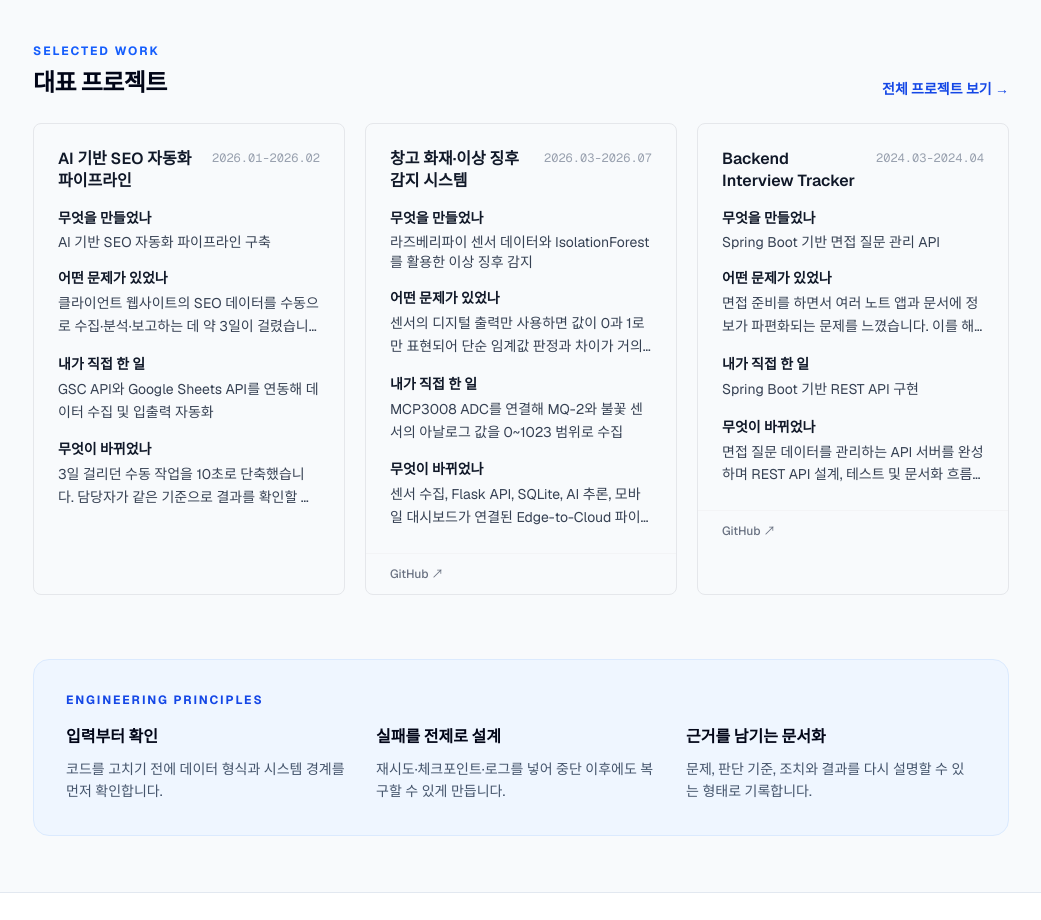
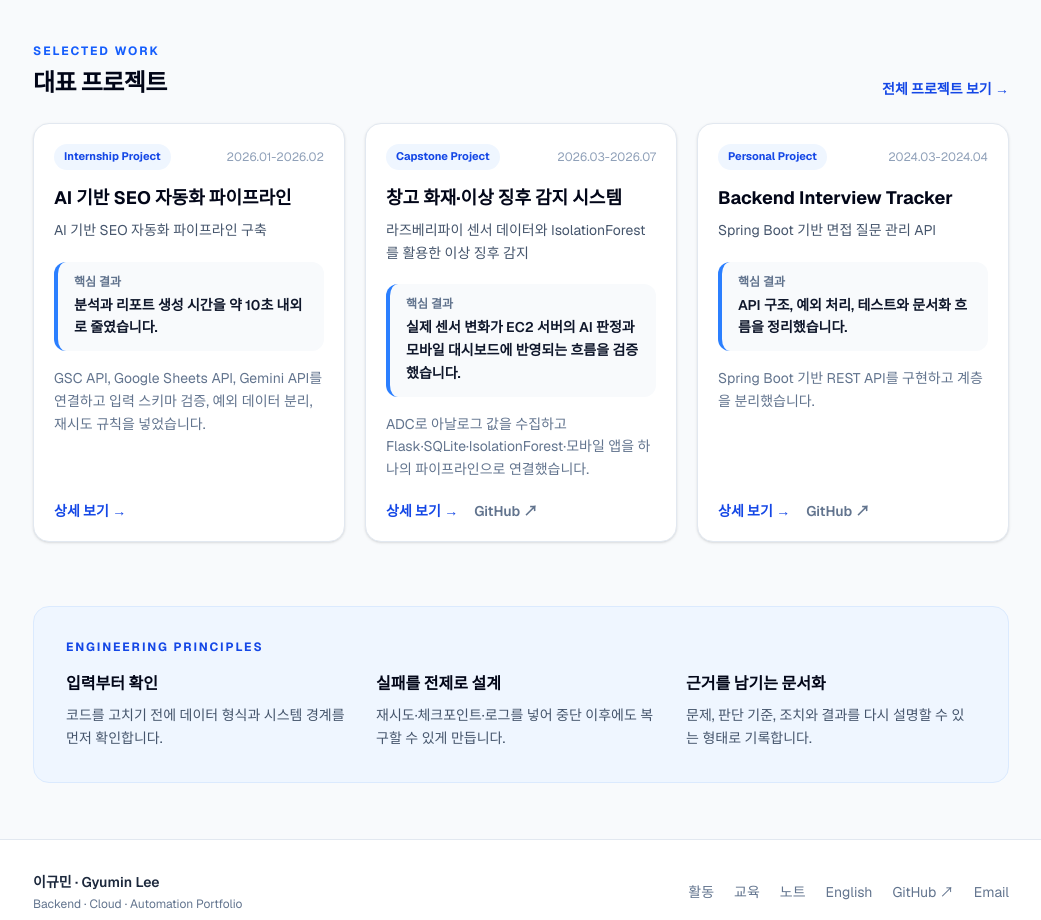
Before and after one commit to lukemin-dev/gyumin-archive, a Next.js app: page / in a window 1280 px wide. Shown: the part 1240-2160 px from the top of the page, without its empty margins (119-1160 px from the left). Built offline with nearby package versions, Linux system fonts and the light colour scheme.

Commit message:
Simplify project cards for faster scanning

```diff
--- a/src/components/ProjectCard.tsx
+++ b/src/components/ProjectCard.tsx
@@ -7,45 +7,42 @@ interface ProjectCardProps {
 
 export default function ProjectCard({ project }: ProjectCardProps) {
   return (
-    <article className="border border-gray-200 rounded-lg hover:border-gray-400 transition-colors overflow-hidden">
-      <Link href={`/projects/${project.slug}`} className="block p-6">
-        <div className="flex items-start justify-between gap-4 mb-4">
-          <h3 className="font-semibold text-gray-900 flex-1 leading-snug">
-            {project.title}
-          </h3>
-          <span className="shrink-0 text-xs font-mono text-gray-400 mt-0.5">
-            {project.period}
+    <article className="group flex h-full flex-col rounded-2xl border border-slate-200 bg-white p-5 shadow-sm transition-all hover:-translate-y-0.5 hover:border-slate-300 hover:shadow-md">
+      <div className="flex flex-col gap-2 sm:flex-row sm:items-center sm:justify-between">
+        <span className="w-fit rounded-full bg-blue-50 px-2.5 py-1 text-[11px] font-bold text-blue-700">
+          {project.type}
         </span>
+        <span className="text-xs text-slate-400">{project.period}</span>
       </div>
 
-        <div className="space-y-4 text-sm text-gray-700">
-          <div>
-            <span className="font-semibold text-gray-900 block mb-1">무엇을 만들었나</span>
-            <p>{project.theme}</p>
+      <h3 className="mt-4 text-lg font-bold leading-snug text-slate-950">
+        <Link href={`/projects/${project.slug}`} className="hover:text-blue-700">
+          {project.title}
+        </Link>
+      </h3>
+      <p className="mt-2 text-sm leading-relaxed text-slate-600">{project.theme}</p>
+
+      <div className="mt-5 rounded-xl border-l-4 border-blue-500 bg-slate-50 px-4 py-3">
+        <p className="text-xs font-semibold text-slate-500">핵심 결과</p>
+        <p className="mt-1 text-sm font-semibold leading-relaxed text-slate-900">
+          {project.shortResult || project.result}
+        </p>
       </div>
-          <div>
-            <span className="font-semibold text-gray-900 block mb-1">어떤 문제가 있었나</span>
-            <p className="line-clamp-2 leading-relaxed">{project.problem}</p>
-          </div>
-          <div>
-            <span className="font-semibold text-gray-900 block mb-1">내가 직접 한 일</span>
-            <p className="line-clamp-2 leading-relaxed">{project.myContribution[0]}</p>
-          </div>
-          <div>
-            <span className="font-semibold text-gray-900 block mb-1">무엇이 바뀌었나</span>
-            <p className="line-clamp-2 leading-relaxed">{project.result}</p>
-          </div>
-        </div>
+
+      <p className="mt-4 line-clamp-3 text-sm leading-relaxed text-slate-500">
+        {project.shortAction || project.myContribution[0]}
+      </p>
+
+      <div className="mt-auto flex flex-wrap items-center gap-4 pt-5 text-sm font-semibold">
+        <Link href={`/projects/${project.slug}`} className="text-blue-700 hover:underline">
+          상세 보기 →
         </Link>
-
-      {(project.githubUrl || project.demoUrl) && (
-        <div className="flex gap-4 border-t border-gray-100 px-6 py-3">
         {project.githubUrl && (
           <a
             href={project.githubUrl}
             target="_blank"
             rel="noopener noreferrer"
-              className="text-xs font-medium text-gray-500 hover:text-black transition-colors"
+            className="text-slate-500 hover:text-slate-950"
           >
             GitHub ↗
           </a>
@@ -55,13 +52,12 @@ export default function ProjectCard({ project }: ProjectCardProps) {
             href={project.demoUrl}
             target="_blank"
             rel="noopener noreferrer"
-              className="text-xs font-medium text-gray-500 hover:text-black transition-colors"
+            className="text-slate-500 hover:text-slate-950"
           >
             Demo ↗
           </a>
         )}
       </div>
-      )}
     </article>
   );
 }
```
Lines whose indentation alone changed are shown as unchanged.
